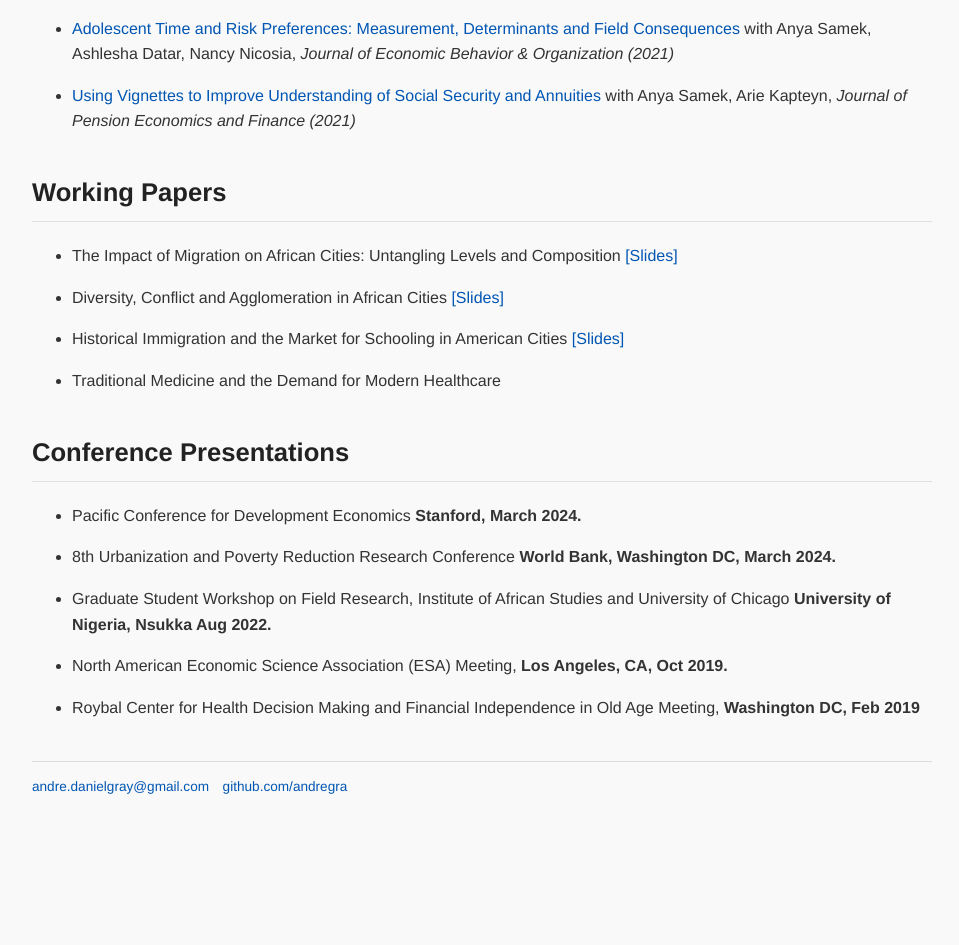
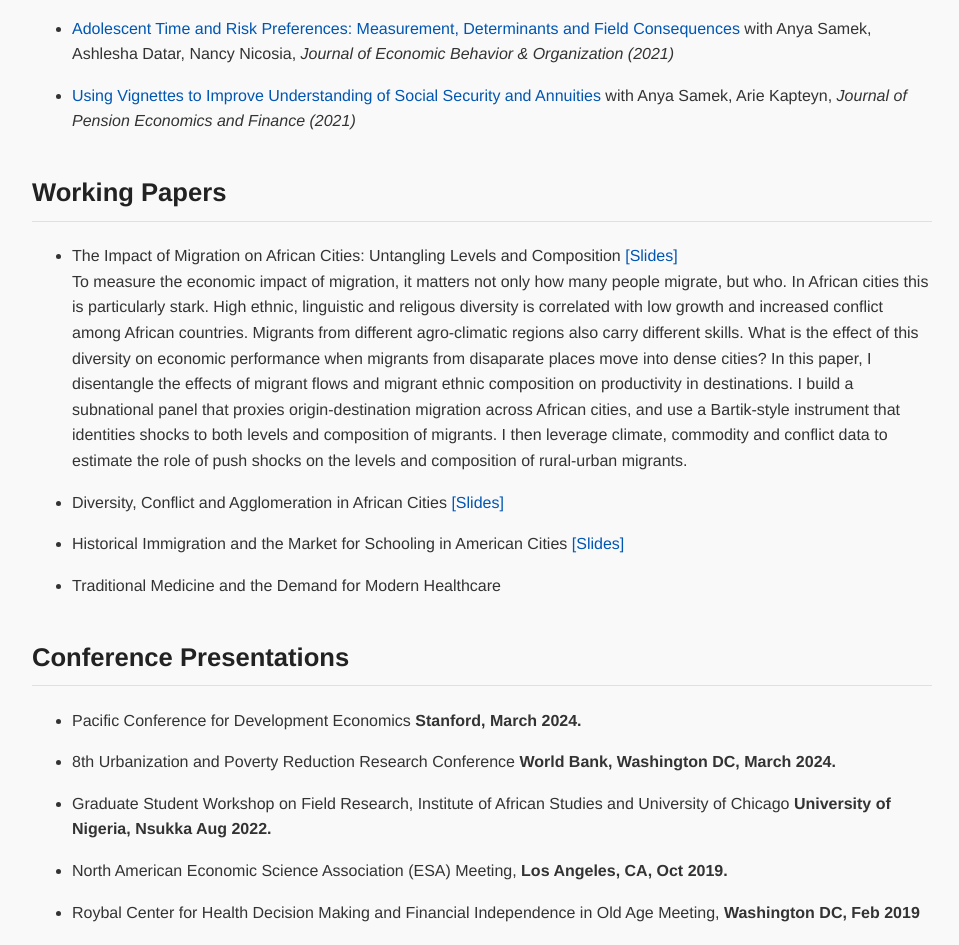
Before and after one commit to andregra/andregra.github.io, a Jekyll site: the page built from index.md, in a window 1280 px wide. Shown: the part 710-1655 px from the top of the page, without its empty margins (158-1117 px from the left). Built offline with Jekyll 4.4.1, drawn with Linux system fonts in a browser that asks for light colours; before the commit the page ends 1540 px from its top, so only the background shows below that; some of the changed text lies outside the part shown.

Commit message:
Update index.md

```diff
--- a/index.md
+++ b/index.md
@@ -33,8 +33,13 @@ title: Andre Gray
 	  	</ul>
 	<h2> Working Papers</h2>
 	  	<ul class="papers">
-			<li> The Impact of Migration on African Cities: Untangling Levels and Composition <a href="/assets/ethnic_cities_5-13-25.pdf">[Slides]</a>
-			</li>
+			<li>
+    <span class="clickable-paper">The Impact of Migration on African Cities: Untangling Levels and Composition</span>
+    <a href="/assets/ethnic_cities_5-13-25.pdf">[Slides]</a>
+    <div class="abstract">
+      To measure the economic impact of migration, it matters not only how many people migrate, but who. In African cities this is particularly stark. High ethnic, linguistic and religous diversity is correlated with low growth and increased conflict among African countries. Migrants from different agro-climatic regions also carry different skills. What is the effect of this diversity on economic performance when migrants from disaparate places move into dense cities? In this paper, I disentangle the effects of migrant flows and migrant ethnic composition on productivity in destinations. I build a subnational panel that proxies origin-destination migration across African cities, and use a Bartik-style instrument that identities shocks to both levels and composition of migrants. I then leverage climate, commodity and conflict data to estimate the role of push shocks on the levels and composition of rural-urban migrants.
+    </div>
+  </li>
 			<li> Diversity, Conflict and Agglomeration in African Cities  <a href="/assets/ethnic_cities_2-22-24.pdf">[Slides]</a>
 			</li>
 			<li> Historical Immigration and the Market for Schooling in American Cities <a href="/assets/micro286_10-5-23.pdf">[Slides]</a> </li>
@@ -53,3 +58,15 @@ title: Andre Gray
 		<li class="presentations">  Roybal Center for Health Decision Making and Financial Independence in Old Age Meeting, <b> Washington DC, Feb 2019 </b>  </li>
 	  	</ul>
     </div>
+
+   script>
+document.addEventListener("DOMContentLoaded", function () {
+  document.querySelectorAll(".clickable-paper").forEach(function (el) {
+    el.style.cursor = "pointer";
+    el.addEventListener("click", function () {
+      const abstract = el.nextElementSibling.nextElementSibling;
+      abstract.style.display = (abstract.style.display === "block") ? "none" : "block";
+    });
+  });
+});
+</script>
```
